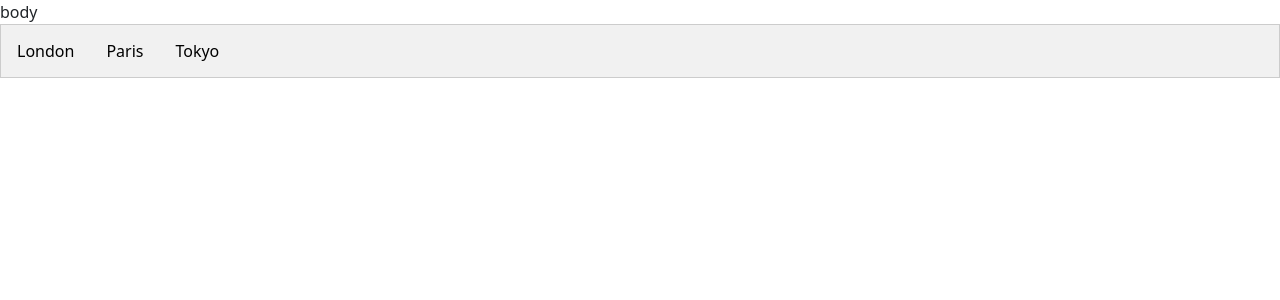
After one commit to KiqMartins/npmine_web_app, a Flask app: page /layout in a window 1280 px wide. The commit adds this page. Shown: the top 300 px of the page. Run offline with Flask 2, Linux system fonts and the light colour scheme; some libraries are stand-ins or nearby versions.

Commit message:
Implementing grid.js and adding a layout test

```diff
--- a/environment.yml
+++ b/environment.yml
@@ -2,7 +2,6 @@ name: npmine_web_app
 channels:
   - rdkit
   - conda-forge
-  - bioconda
   - defaults
 dependencies:
   - _libgcc_mutex=0.1=conda_forge
@@ -109,6 +108,7 @@ dependencies:
     - requests==2.28.1
     - soupsieve==2.3.2.post1
     - sqlalchemy==1.4.35
+    - text-unidecode==1.3
     - typing-extensions==4.2.0
     - urllib3==1.26.12
     - visitor==0.1.3
--- a/websiteNPMINE/main/routes.py
+++ b/websiteNPMINE/main/routes.py
@@ -49,3 +49,7 @@ def data():
         'data': [compounds.to_dict() for compounds in query],
         'total': total,
     }
+
+@main.route('/layout')
+def layout():
+    return render_template("layout_test.html")
--- a/websiteNPMINE/static/css/style.css
+++ b/websiteNPMINE/static/css/style.css
@@ -1,12 +1,12 @@
-.search {
+/* .search {
   font-family: 'Quicksand', sans-serif;
 }
 
 div {
     font-family: 'Ubuntu', sans-serif;
-}
+} */
 
-p {
+#user_greeting {
   align-items:center;
   display: flex;
   justify-content: center;
@@ -15,7 +15,7 @@ p {
   margin-top: 10px;
 }
 
-.navbar-brand {
+/* .navbar-brand {
     display: flex;
     width: 100%;
     align-items:center;
@@ -25,21 +25,21 @@ p {
 
 .npmine-navbar {
   position: relative;
-}
+} */
 
-.navbar-nav {
+/* .navbar-nav {
     margin-right: -20px;
   }
 
 .navbar-collapse {
   position: absolute;
   right: 1rem;
-}
+} */
 
-.button {
+/* .button {
   align-items:right;
   margin-right: -20px;
-}
+} */
 
 #search-bar {
     width:30%;
@@ -62,7 +62,7 @@ p {
   margin-top: -30px;
   margin-bottom: -30px;
 }
-.divider-custom .divider-custom-line:first-child {
+/* .divider-custom .divider-custom-line:first-child {
   margin-right: 0.5rem;
 }
 .divider-custom .divider-custom-line:last-child {
@@ -79,18 +79,18 @@ p {
 }
 .divider-custom.divider-light .divider-custom-icon {
   color: #fff;
-}
-.btn-outline-dark {
+} */
+/* .btn-outline-dark {
     color: #212529;
     border-color: #212529;
     box-shadow: 0 0 0 0.25rem rgba(33, 37, 41, 0.5);
-}
-.btn-outline-dark {
+} */
+/* .btn-outline-dark {
     color: #fff;
     background-color: #212529;
     border-color: #212529;
-}
+} */
 
-.npmine-banner {
+/* .npmine-banner {
   margin-top: -45px;
 }
--- a/websiteNPMINE/templates/index.html
+++ b/websiteNPMINE/templates/index.html
@@ -84,6 +84,7 @@
         </div>
         <div class="row justify-content-center">
             <div class="col-md-6 col-lg-4 mb-5">
+              <img class="img-fluid" src="static/assets/img/logo.png" alt="..." />
             </div>
             <div class="col-md-6 col-lg-8 mb-5">
                 <p>texto texto texto texto texto texto texto texto texto texto texto texto texto texto texto texto texto texto texto texto texto texto texto texto texto texto texto texto texto texto texto texto texto texto texto texto texto texto texto texto texto texto texto texto texto texto texto texto texto texto texto texto texto texto texto texto texto texto texto texto texto texto texto texto texto texto texto texto texto texto texto texto</p>
--- a/websiteNPMINE/templates/layout.html
+++ b/websiteNPMINE/templates/layout.html
@@ -34,7 +34,7 @@
                   </button>
 
                   <div class="collapse navbar-collapse">
-                    <div class="navbar-nav">
+                    <div class="navbar-nav ms-auto">
                         <a class="nav-link" id="home" href="/">
                         <button type="button" class="btn btn-dark">Home</button>
                         </a>
@@ -49,7 +49,7 @@
                         <a class="nav-link" id="login" href="/logout">
                           <button type="button" class="btn btn-outline-dark">Logout</button>
                         </a>
-                        <p style="text-align:center">Hello, {{ current_user.username }}!</p>
+                        <p id="user_greeting" style="text-align:center">Hello, {{ current_user.username }}!</p>
                         {% else %}
                         <a class="nav-link" id="login" href="/login">
                           <button type="button" class="btn btn-outline-dark">Login</button>
--- /dev/null
+++ b/websiteNPMINE/templates/layout_test.html
@@ -0,0 +1,85 @@
+<!DOCTYPE html>
+<html lang = "pt-br">
+    <head>
+        <meta charset = "UTF-8">
+        <meta name="viewport" content="width=device-width, initial-scale=1.0">
+        <title>{% block title %}NPMINE{% endblock %}</title>
+        <!-- Favicon -->
+        <link rel="icon" type="image/png" href="static/assets/img/favicon.png" sizes="192x192">
+        <!-- Icons -->
+        <script src="https://kit.fontawesome.com/7af91631db.js" crossorigin="anonymous"></script>
+        <script src="https://use.fontawesome.com/releases/v5.15.4/js/all.js" crossorigin="anonymous"></script>
+        <!-- Adding Bootstrap CSS -->
+        <link href="https://cdn.jsdelivr.net/npm/bootstrap@5.1.3/dist/css/bootstrap.min.css" rel="stylesheet" integrity="sha384-1BmE4kWBq78iYhFldvKuhfTAU6auU8tT94WrHftjDbrCEXSU1oBoqyl2QvZ6jIW3" crossorigin="anonymous">
+        <!-- Adding custom CSS -->
+        <link href="/static/css/style.css" rel="stylesheet" />
+        <!-- Google fonts -->
+        <link rel="preconnect" href="https://fonts.googleapis.com">
+        <link rel="preconnect" href="https://fonts.gstatic.com" crossorigin>
+        <link href="https://fonts.googleapis.com/css2?family=Ubuntu:wght@300&display=swap" rel="stylesheet">
+        <link href="https://fonts.googleapis.com/css2?family=Quicksand:wght@300&display=swap" rel="stylesheet">
+        <link href="https://unpkg.com/gridjs/dist/theme/mermaid.min.css" rel="stylesheet" />
+    </head>
+    body
+<style>
+  /* Style the tab */
+.tab {
+  overflow: hidden;
+  border: 1px solid #ccc;
+  background-color: #f1f1f1;
+}
+
+/* Style the buttons that are used to open the tab content */
+.tab button {
+  background-color: inherit;
+  float: left;
+  border: none;
+  outline: none;
+  cursor: pointer;
+  padding: 14px 16px;
+  transition: 0.3s;
+}
+
+/* Change background color of buttons on hover */
+.tab button:hover {
+  background-color: #ddd;
+}
+
+/* Create an active/current tablink class */
+.tab button.active {
+  background-color: #ccc;
+}
+
+/* Style the tab content */
+.tabcontent {
+  display: none;
+  padding: 6px 12px;
+  border: 1px solid #ccc;
+  border-top: none;
+}
+</style>
+
+<!-- Tab links -->
+<div class="tab">
+  <button class="tablinks" onclick="openCity(event, 'London')">London</button>
+  <button class="tablinks" onclick="openCity(event, 'Paris')">Paris</button>
+  <button class="tablinks" onclick="openCity(event, 'Tokyo')">Tokyo</button>
+</div>
+
+<!-- Tab content -->
+<div class="container">
+  <div id="London" class="tabcontent">
+    <h3>London</h3>
+    <p>London is the capital city of England.</p>
+  </div>
+
+  <div id="Paris" class="tabcontent">
+    <h3>Paris</h3>
+    <p>Paris is the capital of France.</p>
+  </div>
+
+  <div id="Tokyo" class="tabcontent">
+    <h3>Tokyo</h3>
+    <p>Tokyo is the capital of Japan.</p>
+  </div>
+</div>
```
Also changed, not shown: requirements.txt (+43 -7 lines).
